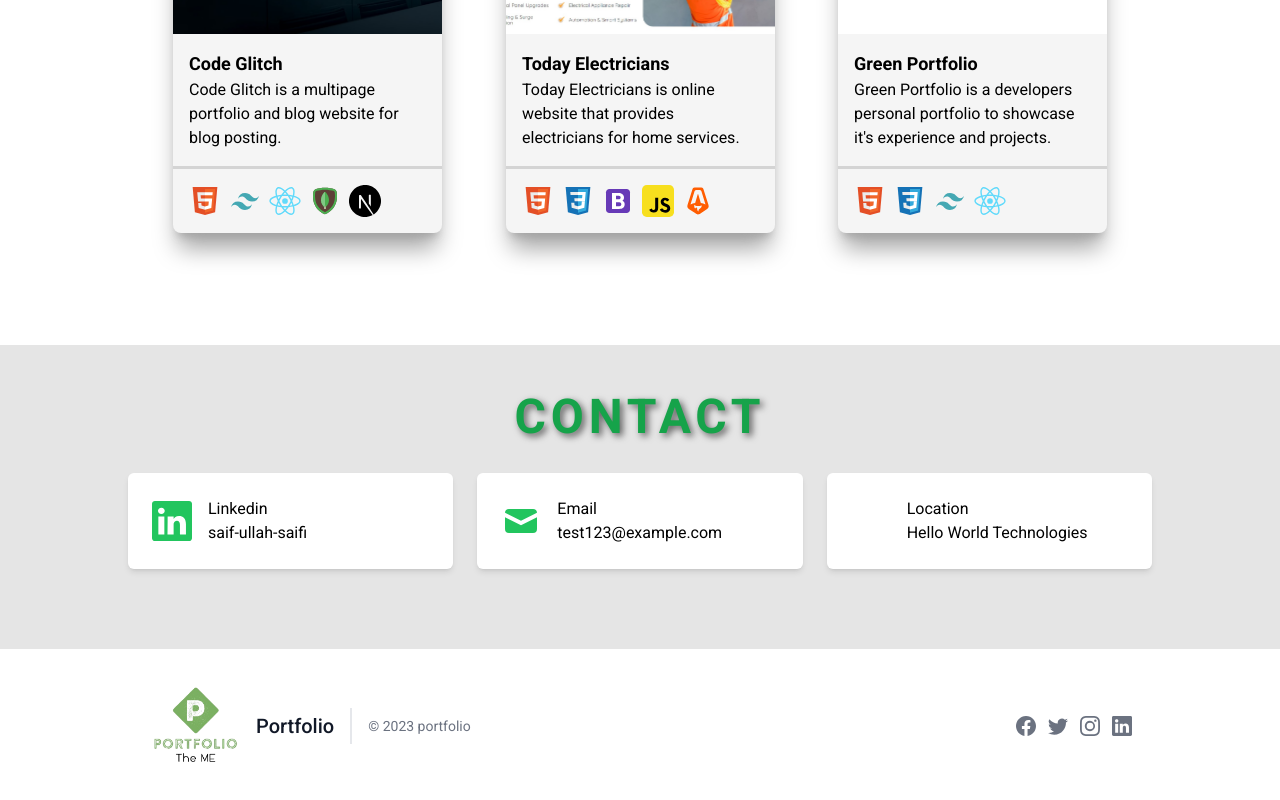
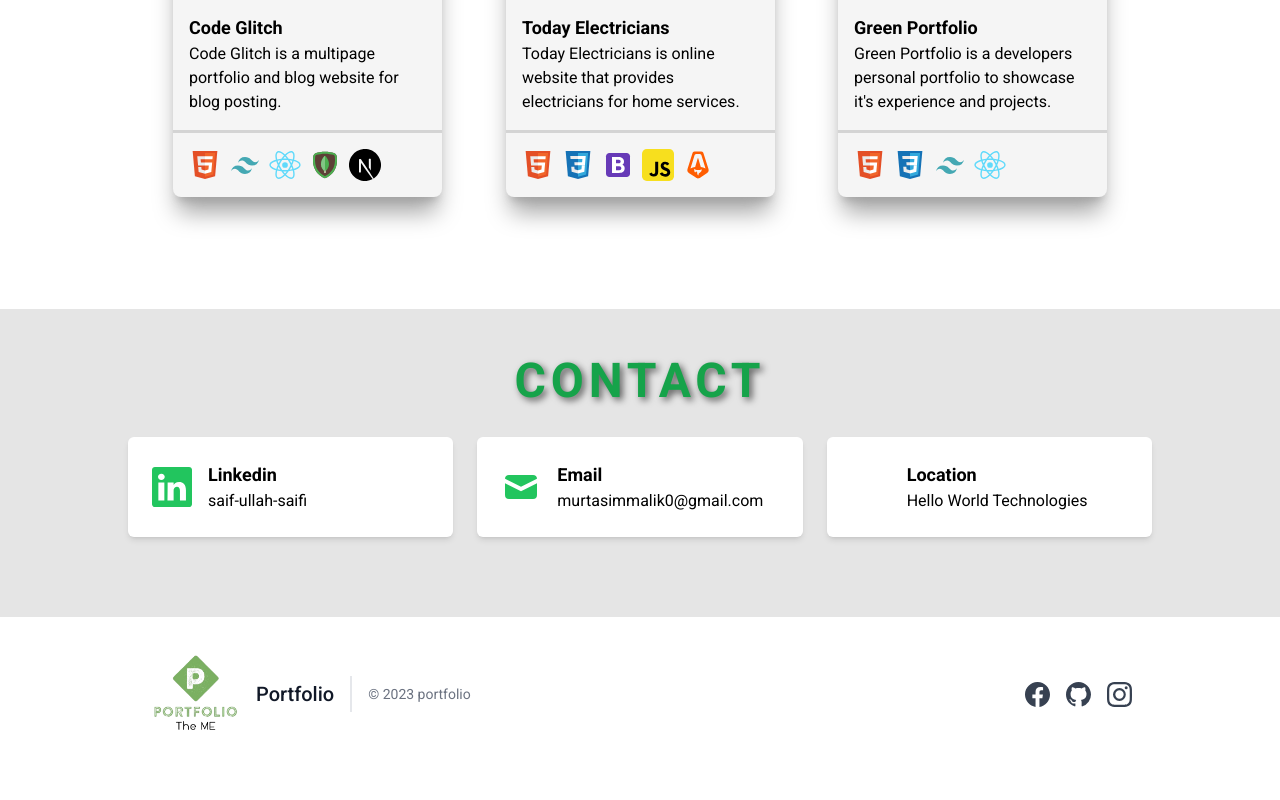
Before and after one commit to saifullah4772/green-portfolio, a React (Vite) app: page / in a window 1280 px wide. Shown: the part 3496-4296 px from the top of the page. After the commit the page ends 4268 px from the top, so only its background shows below. Built offline with nearby package versions, Linux system fonts and the light colour scheme; some icons are missing.

Commit message:
Responsiveness

```diff
--- a/src/components/About.tsx
+++ b/src/components/About.tsx
@@ -2,7 +2,7 @@ export const About = () => {
   return (
     <section className="pt-12 pb-20 bg-neutral-200" id="about">
       <div className="container">
-        <h2 className="text_shadow text-green-600 text-center pb-8 font-bold text-5xl uppercase tracking-widest">
+        <h2 className="text_shadow text-green-600 text-center pb-8 font-bold text-2xl md:text-4xl lg:text-5xl uppercase tracking-widest">
           About
         </h2>
         <div
--- a/src/components/Contact.tsx
+++ b/src/components/Contact.tsx
@@ -5,7 +5,7 @@ const Contact = () => {
   return (
     <section className="pt-12 pb-20 bg-neutral-200" id="contact">
       <div className="container">
-        <h2 className="text_shadow text-green-600 text-center pb-8 font-bold text-5xl uppercase tracking-widest">
+        <h2 className="text_shadow text-green-600 text-center pb-8 font-bold text-2xl md:text-4xl lg:text-5xl uppercase tracking-widest">
           Contact
         </h2>
         <div className="grid grid-cols-1 md:grid-cols-2 gap-6 lg:grid-cols-3">
@@ -15,7 +15,7 @@ const Contact = () => {
           >
             <BsLinkedin size={40} className="text-green-500" />
             <div>
-              <h2>Linkedin</h2>
+              <h2 className="font-bold text-lg">Linkedin</h2>
               <p>saif-ullah-saifi</p>
             </div>
           </div>
@@ -25,8 +25,8 @@ const Contact = () => {
           >
             <HiMail size={40} className="text-green-500" />
             <div>
-              <h2>Email</h2>
-              <p>test123@example.com</p>
+              <h2 className="font-bold text-lg">Email</h2>
+              <p>murtasimmalik0@gmail.com</p>
             </div>
           </div>
           <div
@@ -35,7 +35,7 @@ const Contact = () => {
           >
             <FaLocationDot size={40} className="text-green-500" />
             <div>
-              <h2>Location</h2>
+              <h2 className="font-bold text-lg">Location</h2>
               <p>Hello World Technologies</p>
             </div>
           </div>
--- a/src/components/Experience.tsx
+++ b/src/components/Experience.tsx
@@ -12,7 +12,7 @@ const Experience = () => {
   return (
     <section className="pt-12 pb-20 md:px-14 bg-neutral-200" id="experience">
       <div className="container">
-        <h2 className="text_shadow text-green-600 text-center pb-8 font-bold text-5xl uppercase tracking-widest">
+        <h2 className="text_shadow text-green-600 text-center pb-8 font-bold text-2xl md:text-4xl lg:text-5xl uppercase tracking-widest">
           Experience
         </h2>
         <div className="grid grid-cols-1 w-full md:grid-cols-2 lg:grid-cols-3 gap-16">
@@ -29,10 +29,10 @@ const Experience = () => {
                   alt={exp.company_name}
                 />
                 <div>
-                  <h4 className="text-2xl font-bold capitalize text-green-600">
+                  <h4 className="text-md md:text-2xl font-bold capitalize text-green-600">
                     {exp.company_name}
                   </h4>
-                  <p>{exp.description}</p>
+                  <p className="text-sm md:text-md">{exp.description}</p>
                 </div>
                 <a
                   href={exp.link}
--- a/src/components/Footer.tsx
+++ b/src/components/Footer.tsx
@@ -1,4 +1,4 @@
-import { BsFacebook, BsInstagram, BsLinkedin, BsTwitter } from "react-icons/bs";
+import { BsFacebook, BsGithub, BsInstagram } from "react-icons/bs";
 
 const Footer = () => {
   return (
@@ -11,18 +11,27 @@ const Footer = () => {
         <p className="text-sm text-gray-500 sm:ml-4 sm:pl-4 sm:border-l-2 sm:border-gray-200 sm:py-2 sm:mt-0 mt-4">
           © {new Date().getFullYear()} portfolio
         </p>
-        <span className="inline-flex sm:ml-auto sm:mt-0 mt-4 justify-center sm:justify-start">
-          <a href="#" className="text-gray-500">
-            <BsFacebook size={20} />
+        <span className="flex gap-4 justify-center items-center sm:ml-auto sm:mt-0 mt-4">
+          <a
+            href="https://www.facebook.com/blackdevil2743"
+            target="_blank"
+            className="text-gray-700"
+          >
+            <BsFacebook size={25} />
           </a>
-          <a href="#" className="ml-3 text-gray-500">
-            <BsTwitter size={20} />
+          <a
+            href="https://github.com/saifullah4772"
+            target="_blank"
+            className="text-gray-700"
+          >
+            <BsGithub size={25} />
           </a>
-          <a href="#" className="ml-3 text-gray-500">
-            <BsInstagram size={20} />
-          </a>
-          <a href="#" className="ml-3 text-gray-500">
-            <BsLinkedin size={20} />
+          <a
+            href="https://www.instagram.com/dark.devil.143"
+            target="_blank"
+            className="text-gray-700"
+          >
+            <BsInstagram size={25} />
           </a>
         </span>
       </div>
--- a/src/components/Projects.tsx
+++ b/src/components/Projects.tsx
@@ -28,7 +28,7 @@ const Projects = () => {
   return (
     <section className="md:px-14 pt-12 pb-28">
       <div className="container" id="projects">
-        <h2 className="text_shadow text-green-600 text-center pb-12 font-bold text-5xl uppercase tracking-widest">
+        <h2 className="text_shadow text-green-600 text-center pb-12 font-bold text-2xl md:text-4xl lg:text-5xl uppercase tracking-widest">
           Projects
         </h2>
 
--- a/src/components/Skills.tsx
+++ b/src/components/Skills.tsx
@@ -3,7 +3,7 @@ const Skills = () => {
   return (
     <section className="pt-12 pb-28" id="skills">
       <div className="container">
-        <h2 className="text_shadow text-green-600 text-center pb-8 font-bold text-5xl uppercase tracking-widest">
+        <h2 className="text_shadow text-green-600 text-center pb-8 font-bold text-2xl md:text-4xl lg:text-5xl uppercase tracking-widest">
           Skills
         </h2>
         <div className="grid grid-cols-1 sm:grid-cols-2 md:grid-cols-3 lg:grid-cols-4 xl:grid-cols-5 justify-between content-center gap-10">
```
